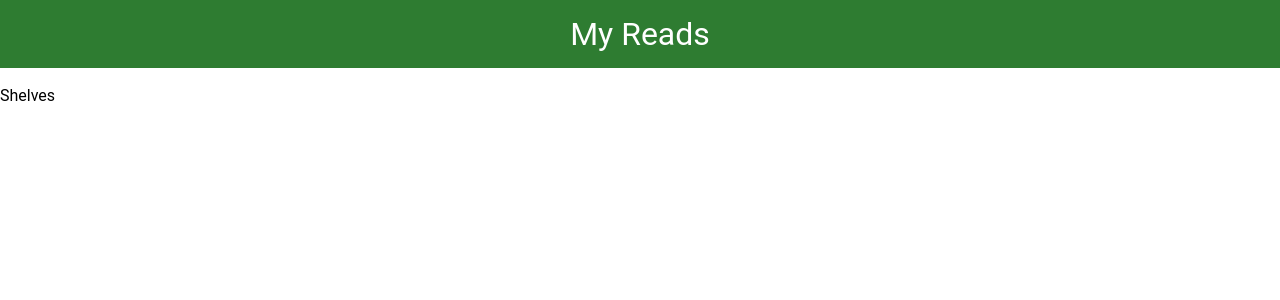
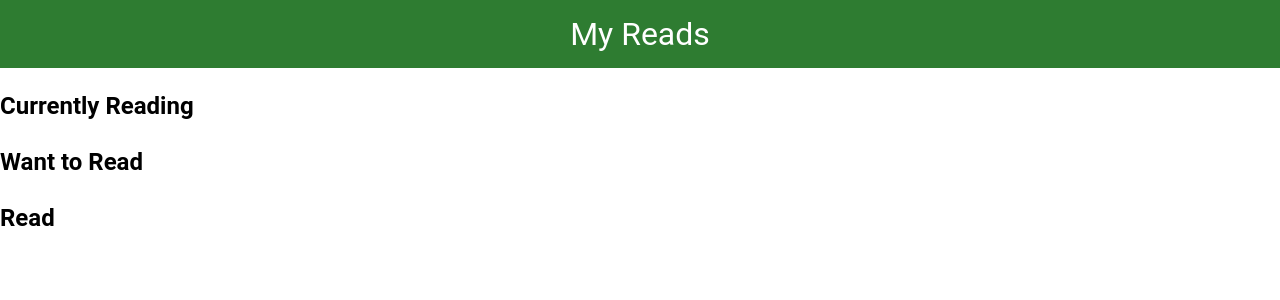
Before and after one commit to nulladams/my-reads-app, a React (Create React App) app: page / in a window 1280 px wide. Shown: the top 300 px of the page. Built offline with nearby package versions, Linux system fonts and the light colour scheme.

Commit message:
Add title to books shelves

```diff
--- a/src/BooksListView.js
+++ b/src/BooksListView.js
@@ -16,7 +16,15 @@ class BooksListView extends Component {
                 </div>
                 <div className="list-books-Content">
                     <div>
-                        <BooksShelf />
+                        <BooksShelf
+                            shelfTitle="Currently Reading"
+                        />
+                        <BooksShelf
+                            shelfTitle="Want to Read"
+                        />
+                        <BooksShelf
+                            shelfTitle="Read"
+                        />
                     </div>
                 </div>
             </div>
--- a/src/BooksShelf.js
+++ b/src/BooksShelf.js
@@ -7,9 +7,11 @@ import React, { Component } from 'react'
 */
 class BooksShelf extends Component {
     render() {
+        const { shelfTitle } = this.props
         return (
-            <div>
-                <p>Shelves</p>
+            <div className="bookshelf">
+                <h2 className="bookshelf-title">{shelfTitle}</h2>
+
             </div>
         )
     }
```
